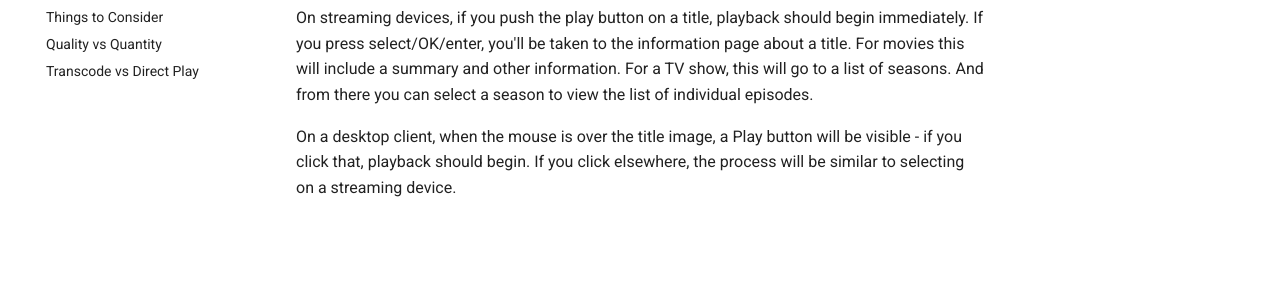
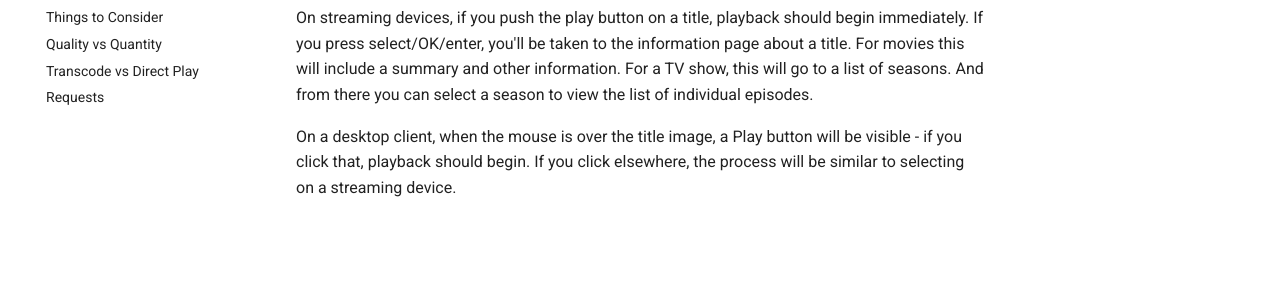
Before and after one commit to neomedia6989/docs-2, an MkDocs documentation site: the page built from docs/introduction/playback.md, in a window 1280 px wide. Shown: the part 304-586 px from the top of the page. Built offline with MkDocs 1.6.1 and Material for MkDocs 9.7.7, drawn with Linux system fonts in a browser that asks for light colours; comment, search, counter and statistics services are not loaded.

Commit message:
Update mkdocs.yml

```diff
--- a/mkdocs.yml
+++ b/mkdocs.yml
@@ -55,6 +55,7 @@ nav:
     - Things to Consider: introduction/things-to-consider.md
     - Quality vs Quantity: introduction/quality-vs-quantity.md
     - Transcode vs Direct Play: introduction/transcode-vs-direct-play.md
+    - Requests: introduction/requests.md
   - Plex:
     - Creating a Plex Account: plex/creating-your-account.md
     - Accepting your Plex invitation: guides/plex/accepting-your-invite.md
```
